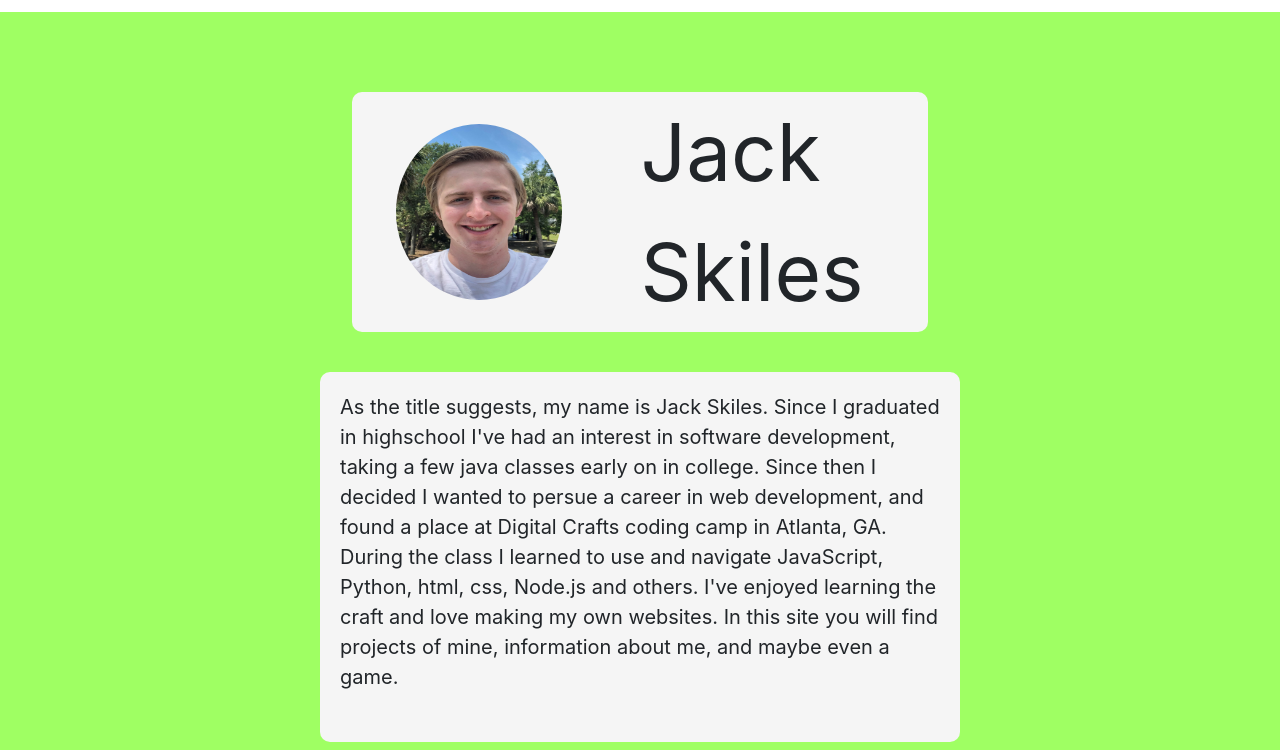
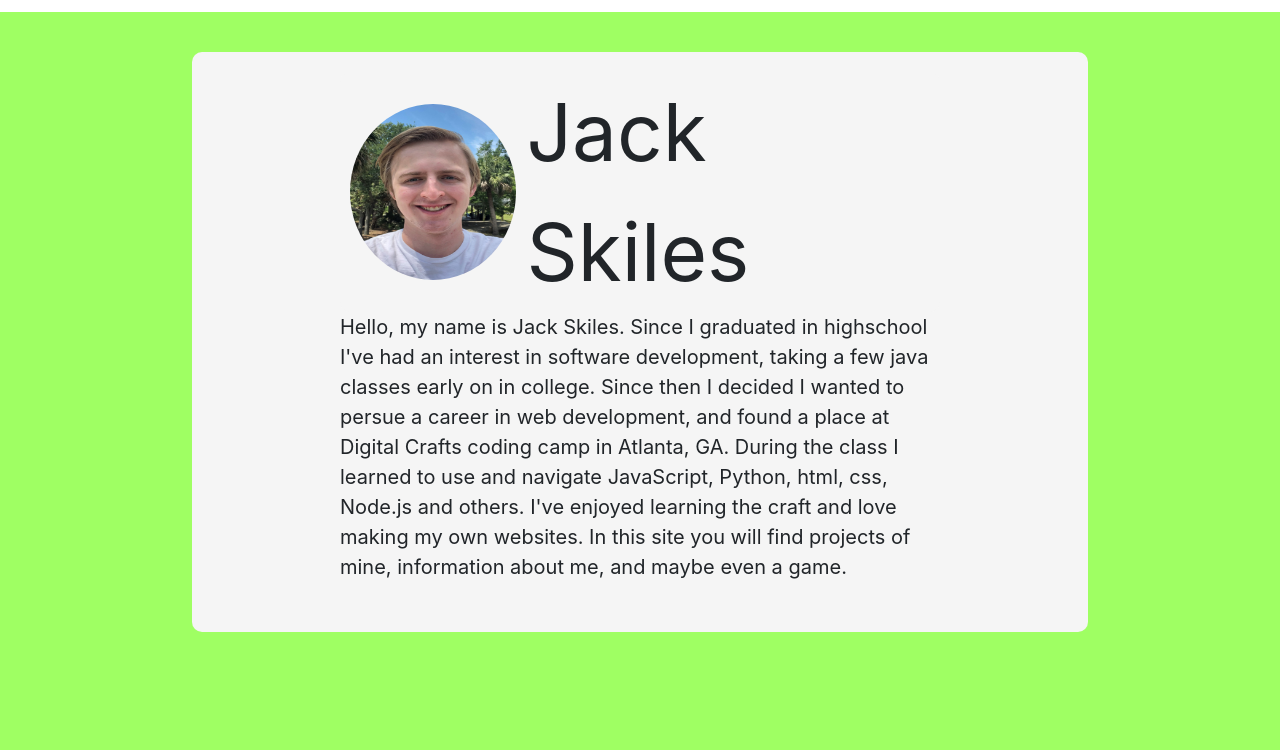
Before and after one commit to JackSkiles/portfolio, a plain HTML site: page index.html in a window 1280 px wide. Shown: the part 50-800 px from the top of the page. Drawn offline with nearby package versions, Linux system fonts and the light colour scheme.

Commit message:
fixed sizing for name

```diff
--- a/index.html
+++ b/index.html
@@ -26,16 +26,17 @@
         </div>
     </div>
     <div class="white-space"></div>
-    <div class="profile">
-        <div class="profile2">
-            <div id="pic-container"><img src="profilePic.jpg" id="profile-pic"></div>
-            <div id="name">Jack Skiles</div>
-        </div>
-    </div>
     <div id="big-container">
         <div id="information">
             <div id="container">
-                <div id="text">As the title suggests, my name is Jack Skiles. Since I graduated in highschool I've had
+                <div class="profile2">
+                    <div id="pic-container"><img src="profilePic.jpg" id="profile-pic"></div>
+                    <div class="title">
+                        <div class="name">Jack</div>
+                        <div class="name">Skiles</div>
+                    </div>
+                </div>
+                <div id="text">Hello, my name is Jack Skiles. Since I graduated in highschool I've had
                     an interest in software development, taking a few java classes early on in college. Since then I decided
                     I wanted to persue a career in web development, and found a place at Digital Crafts coding camp in Atlanta, GA.
                     During the class I learned to use and navigate JavaScript, Python, html, css, Node.js and others.
--- a/style.css
+++ b/style.css
@@ -56,11 +56,11 @@ body {
 }
 .profile2 {
     display: flex;
-    justify-content: space-around;
+    justify-content: flex-start;
     align-items: center;
     background-color: whitesmoke;
     height: 30vh;
-    width: 45%;
+    width: 100%;
     border-radius: 10px;
 }
 
@@ -76,7 +76,7 @@ body {
     justify-content: center;
     flex-wrap: wrap;
     font-size: 20px;
-    width: 50vw;
+    width: 70vw;
     border-radius: 10px;
     background-color: whitesmoke;
 }
@@ -92,9 +92,19 @@ body {
     width: 50vw;
     padding: 20px 20px 50px 20px;
 }
-#name {
+.name {
     display: flex;
-    justify-content: flex-end;
-    width: 44%;
-    font-size: 10vh;
+    font-size: 9vh;
 }
+
+@media screen and (min-width: 300px){
+    .name {
+        font-size: 10vh;
+    }
+}
+
+@media screen and (max-width: 700px){
+    .name {
+        font-size: 5vh;
+    }
+}
```
